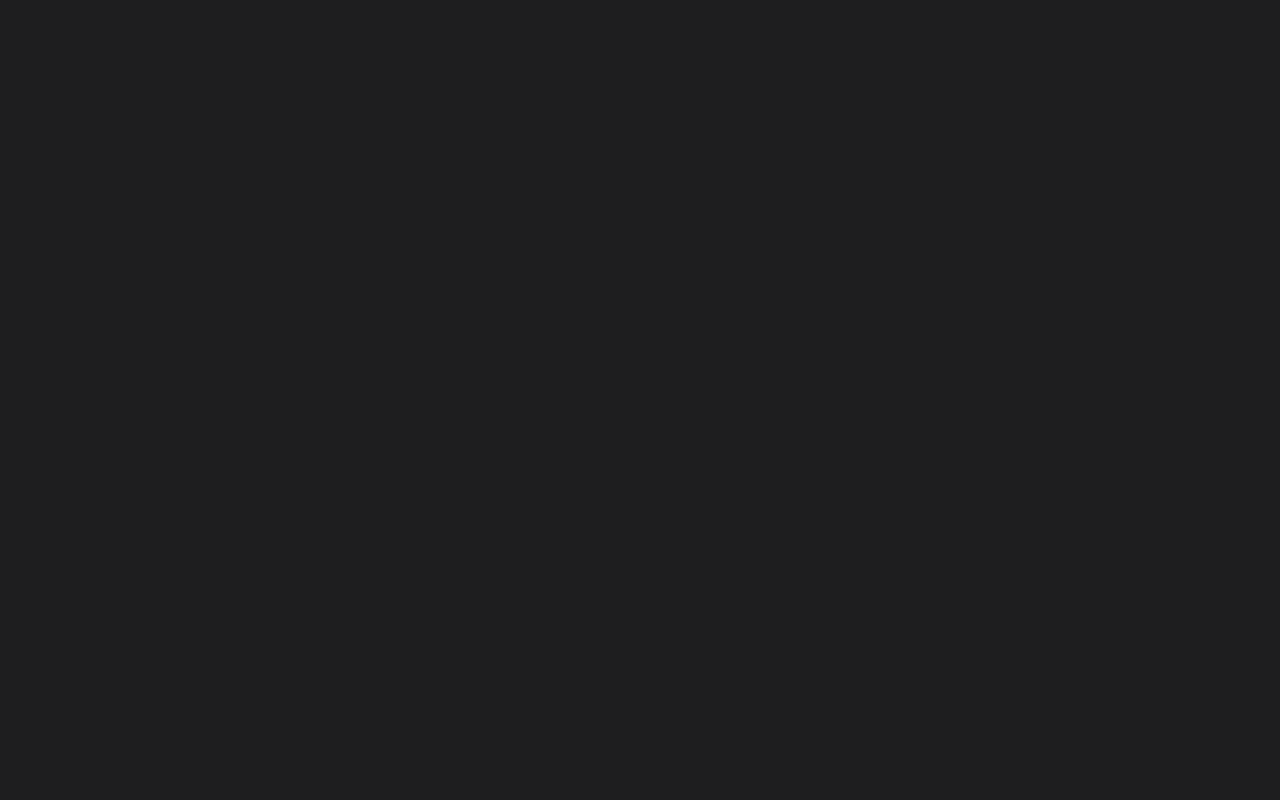
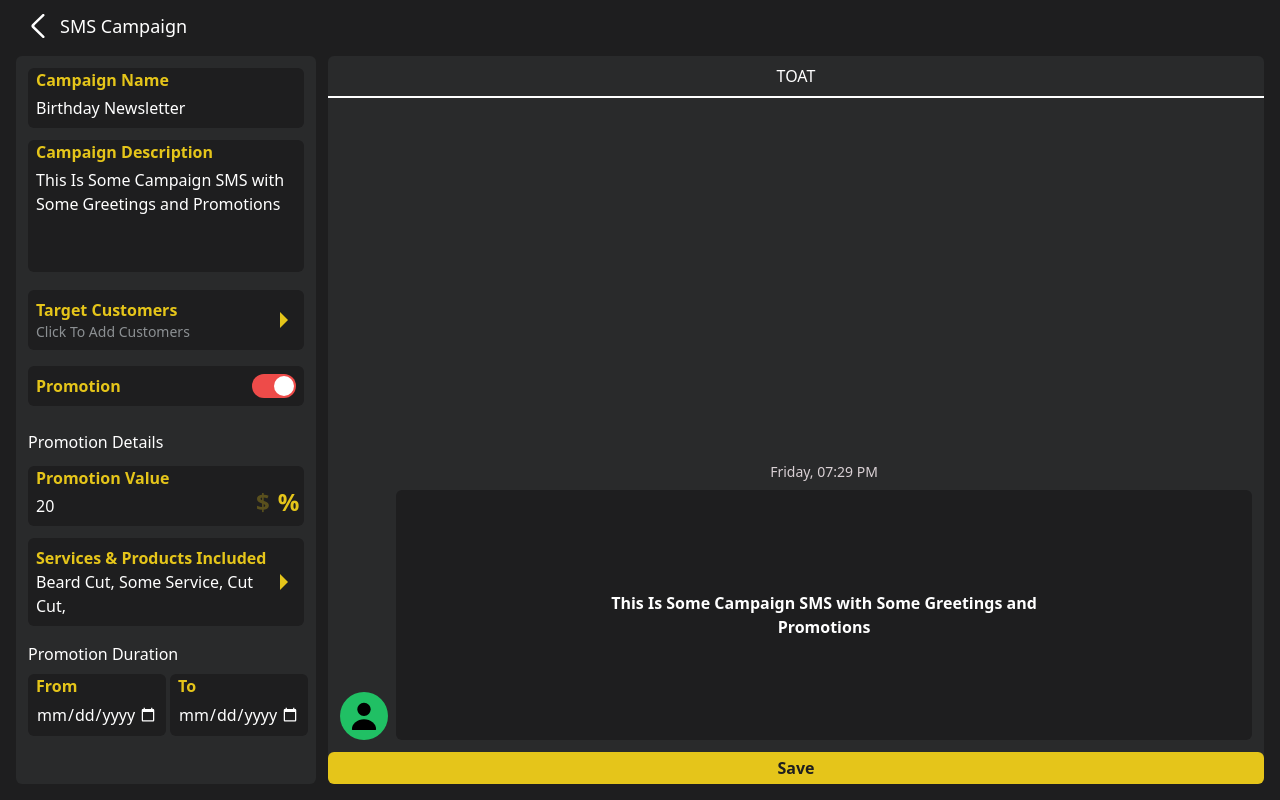
Before and after one commit to DavidMeseha/Campagin-and-survey, a React (Create React App) app: page /edit-campaign/sms/1 in a window 1280 px wide. Before the commit this address had no page. Built offline with nearby package versions, Linux system fonts and the light colour scheme.

Commit message:
Add and Edit SMS Campaigns

```diff
--- a/src/AppRouting.js
+++ b/src/AppRouting.js
@@ -13,6 +13,7 @@ const AppRouting = () => {
                 <Route path='/' element={<Campaigns />} />
                 <Route path='/create-campaign' element={<CreateCampaign />} />
                 <Route path='/create-campaign/sms' element={<SMSCampgain />} />
+                <Route path='/edit-campaign/sms/:id' element={<SMSCampgain />} />
                 <Route path='/create-campaign/email' element={<EmailCampaign />} />
             </Routes>
         </BrowserRouter>
--- a/src/components/create-campaign/SMSMenu.js
+++ b/src/components/create-campaign/SMSMenu.js
@@ -6,8 +6,9 @@ import TextareaWTitle from "../general/TextareaWTitle";
 import ServicesSelectButton from "./ServicesSelectButton";
 import CustomerSelectButton from "./CustomerSelectButton";
 import { convertDateToYMD } from "../../utilities/convertDateToYMD";
+import { isEmpty } from "lodash";
 
-const SMSMenu = ({ setCampaign, campaign, process }) => {
+const SMSMenu = ({ setCampaign, edit, selectedCampaign }) => {
     const [campaignName, setCampaignName] = useState('')
     const [description, setDescription] = useState('')
     const [containPromotion, setContainPromotion] = useState(false)
@@ -17,48 +18,29 @@ const SMSMenu = ({ setCampaign, campaign, process }) => {
     const [selectedServices, setSelectedServices] = useState([])
 
     useEffect(() => {
-        if (process === 'edit') {
-            setCampaignName(campaign.name)
-            setDescription(campaign.description)
-            setSelectedCustomers([...campaign.targetCustomers])
-            if (campaign.promotion) {
-                setSelectedServices([...campaign.promotion.services])
-                setPromotionDuration({ ...campaign.promotion.duration })
-                setPromotionValue({ value: campaign.promotion.value, type: campaign.promotion.type })
+        if (edit && !isEmpty(selectedCampaign)) {
+            setCampaignName(selectedCampaign.name)
+            setDescription(selectedCampaign.description)
+            setSelectedCustomers([...selectedCampaign.targetCustomers])
+            if (selectedCampaign.promotion) {
+                setContainPromotion(true)
+                setSelectedServices([...selectedCampaign.promotion.services])
+                setPromotionDuration({ ...selectedCampaign.promotion.duration })
+                setPromotionValue({ value: selectedCampaign.promotion.value, type: selectedCampaign.promotion.type })
             }
         }
-
-        if (process === 'create') {
-            console.log('create')
-            setCampaign({
-                created: new Date(),
-                activated: new Date(),
-                name: campaignName,
-                type: 'SMS',
-                targetCustomers: [...selectedCustomers],
-                promotion: containPromotion ? {
-                    value: promotionValue.value,
-                    type: promotionValue.type,
-                    services: [...selectedServices]
-                } : null,
-                performance: {
-                    engagment: 0,
-                    sales: 0
-                }
-            })
-        }
-    }, [])
+    }, [selectedCampaign])
 
     useEffect(() => {
-        console.log(campaign)
         setCampaign({
-            ...campaign,
+            ...selectedCampaign,
             name: campaignName,
             description: description,
             targetCustomers: [...selectedCustomers],
             promotion: containPromotion ? {
                 value: promotionValue.value,
                 type: promotionValue.type,
+                duration: { start: new Date(promotionDuration.start), end: new Date(promotionDuration.end) },
                 services: [...selectedServices]
             } : null,
             performance: {
@@ -110,14 +92,14 @@ const SMSMenu = ({ setCampaign, campaign, process }) => {
                         <TextInput
                             type={'date'} title={'From'}
                             value={convertDateToYMD(promotionDuration.start)}
-                            onChange={(e) => setPromotionDuration({ ...promotionDuration, start: e.target.value })}
+                            onChange={(e) => setPromotionDuration({ ...promotionDuration, start: new Date(e.target.value) })}
                         />
                     </div>
                     <div className="w-1/2">
                         <TextInput
                             type={'date'} title={'To'}
-                            value={convertDateToYMD(promotionDuration.start)}
-                            onChange={(e) => setPromotionDuration({ ...promotionDuration, end: e.target.value })}
+                            value={convertDateToYMD(promotionDuration.end)}
+                            onChange={(e) => setPromotionDuration({ ...promotionDuration, end: new Date(e.target.value) })}
                         />
                     </div>
                 </div>
--- a/src/components/create-campaign/ServicesSelectButton.js
+++ b/src/components/create-campaign/ServicesSelectButton.js
@@ -14,7 +14,6 @@ const ServicesSelectButton = ({selected, setSelected}) => {
                     {selected.length < 1
                         ? <div className="text-color5 text-sm">Select Services and Products</div>
                         : selected.map((service) => {
-                            console.log(service)
                             return service.service + ', '
                         })}
                 </div>
--- a/src/components/general/Icons.jsx
+++ b/src/components/general/Icons.jsx
@@ -44,6 +44,15 @@ export const AddPhoto = () => {
             <path d="M21 11V18C21 19.1046 20.1046 20 19 20H5C3.89543 20 3 19.1046 3 18V9C3 7.89543 3.89543 7 5 7H6.5C7.12951 7 7.72229 6.70361 8.1 6.2L9.15 4.8C9.52771 4.29639 10.1205 4 10.75 4H13.25" stroke="#E5C51A" strokeWidth="2" strokeLinecap="round" strokeLinejoin="round" />
             <path d="M18.5 4V6.5M18.5 9V6.5M18.5 6.5H16M18.5 6.5H21" stroke="#E5C51A" strokeWidth="2" strokeLinecap="round" strokeLinejoin="round" />
             <circle cx="12" cy="13" r="4" stroke="#E5C51A" strokeWidth="2" strokeLinecap="round" strokeLinejoin="round" />
+        </svg>
+    )
+}
+
+export const User = () => {
+    return (
+        <svg viewBox="0 0 24 24">
+            <path d="M12 12C14.7614 12 17 9.76142 17 7C17 4.23858 14.7614 2 12 2C9.23858 2 7 4.23858 7 7C7 9.76142 9.23858 12 12 12Z" />
+            <path d="M12.0002 14.5C6.99016 14.5 2.91016 17.86 2.91016 22C2.91016 22.28 3.13016 22.5 3.41016 22.5H20.5902C20.8702 22.5 21.0902 22.28 21.0902 22C21.0902 17.86 17.0102 14.5 12.0002 14.5Z" />
         </svg>
     )
 }
--- a/src/components/general/Switch.js
+++ b/src/components/general/Switch.js
@@ -6,7 +6,7 @@ const Switch = ({ onChange, value }) => {
     useEffect(() => {
         if (!switchRef.current) return
         switchRef.current.checked = value
-    }, [])
+    }, [value])
 
     return (
         <label className="relative inline-flex items-center touch-no-pointer">
--- a/src/context/DataProvider.js
+++ b/src/context/DataProvider.js
@@ -32,16 +32,36 @@ export const DataProvider = ({ children }) => {
         setCampaigns(newCampaigns)
     }
 
-    const addNewCampaign = (campaign) => {
-        let newCampaigns = cloneDeep(campaigns)
-        newCampaigns.push({ ...campaign, id: ++campaignID })
-        setCampaigns(newCampaigns)
+    const addNewCampaign = (campaign, type) => {
+        let avilableCampaigns = cloneDeep(campaigns)
+        let newCampaign = {
+            id: (++campaignID).toString(),
+            ...campaign,
+            created: new Date(),
+            activated: new Date(),
+            status: true,
+            type: type,
+        }
+        avilableCampaigns.push(newCampaign)
+        setCampaigns(avilableCampaigns)
+    }
+
+    const editCampaign = (id, newData) => {
+        let avilableCampaigns = cloneDeep(campaigns)
+
+        for (let index in campaigns) {
+            console.log(avilableCampaigns[index].id, id)
+            if (avilableCampaigns[index].id === id) {
+                avilableCampaigns[index] = { ...avilableCampaigns[index], ...newData }
+            }
+        }
+        setCampaigns(avilableCampaigns)
     }
 
     return (
         <DataContext.Provider value={{
             campaigns, customers, services,
-            changeCampaignStatus, addNewCampaign
+            changeCampaignStatus, addNewCampaign, editCampaign
         }}>
             {children}
         </DataContext.Provider>
--- a/src/page/SMSCampgain.js
+++ b/src/page/SMSCampgain.js
@@ -1,20 +1,41 @@
-import { useNavigate } from "react-router";
+import { useLocation, useNavigate, useParams } from "react-router";
 import Header from "../components/general/Header";
 import SMSMenu from "../components/create-campaign/SMSMenu";
-import { useState } from "react";
-import { Edit } from "../components/general/Icons";
+import { useEffect, useState } from "react";
+import { Edit, User } from "../components/general/Icons";
 import Button from "../components/general/Button";
 import Message from '../components/general/Message'
 import DonePopup from "../components/general/DonePopup";
 import useData from "../hooks/useData";
+import { cloneDeep } from "lodash";
 
 const SMSCampgain = () => {
     const navigate = useNavigate()
-    const { addNewCampaign } = useData()
+    const location = useLocation()
+    const { id } = useParams()
+    const { campaigns, editCampaign, addNewCampaign } = useData()
     const [campaign, setCampaign] = useState({})
+    const [selectedCampaign, setSelectedCampaign] = useState({})
     const [errorMessage, setErrorMesssage] = useState('')
     const [isError, setIsError] = useState(false)
     const [isDone, setIsDone] = useState(false)
+    const [isView, setIsView] = useState(false)
+    const isEdit = location.pathname !== '/create-campaign/sms'
+
+    useEffect(() => {
+        if (isEdit && id) {
+            let foundCampaign = {}
+            for (let campaign of campaigns) {
+                if (campaign.id === id) {
+                    foundCampaign = cloneDeep(campaign)
+                    break
+                }
+            }
+
+            setCampaign(foundCampaign)
+            setSelectedCampaign(foundCampaign)
+        }
+    }, [campaigns])
 
     const threwError = (message) => {
         setErrorMesssage(message)
@@ -24,14 +45,15 @@ const SMSCampgain = () => {
     const save = () => {
         if (!campaign.name) return threwError('Campaign Name Field Is Empty')
         if (!campaign.description) return threwError('Campaign Description Field Is Empty')
-        if (!campaign.targetCustomers.length > 0) return threwError('No Customers Targeted')
+        if (campaign.targetCustomers.length < 1) return threwError('No Customers Targeted')
         if (campaign.promotion) {
             if (!campaign.promotion.value) return threwError('It contains promotion but has no value')
-            if (campaign.promotion.services.length > 0) return threwError('It contains promotion but has no selected services')
+            if (campaign.promotion.services.length < 1) return threwError('It contains promotion but has no selected services')
             if (campaign.promotion.duration.start > campaign.promotion.duration.end) return threwError('Promotion duration end should be after the start value')
         }
 
-        addNewCampaign(campaign)
+        if (!isEdit) addNewCampaign(campaign, 'SMS')
+        else editCampaign(campaign.id, campaign)
 
         setIsDone(true)
         setTimeout(() => {
@@ -44,20 +66,23 @@ const SMSCampgain = () => {
         <div className="relative">
             {isDone && <DonePopup action={'New Campaign Created'} />}
             <Message message={errorMessage} state={isError} setState={setIsError} />
-            <div className="relative h-[100vh] mx-4 text-color2">
-                <div className="p-3"><Header title={'SMS Campaign'} action={() => navigate('/')} /></div>
-                <main className="absolute flex gap-4 w-full top-14 bottom-4">
-                    <div className="w-[300px] p-3 bg-secondary rounded-md overflow-auto">
-                        <SMSMenu save={save} campaign={campaign} setCampaign={setCampaign} process={'create'} />
+            <div className="relative h-[100vh] mx-4 text-color2 overflow-hidden">
+                <div className="flex justify-between items-center p-3">
+                    <Header title={'SMS Campaign'} action={() => navigate('/')} />
+                    <div className="w-16 sm:hidden"><Button name={isView ? 'Edit' : 'View'} action={() => setIsView(!isView)} color={'bg-color4'} /></div>
+                </div>
+                <main className={`absolute flex gap-3 sm:w-full w-[200%] top-14 bottom-4 ${isView ? 'left-[-100%]' : 'left-0'} sm:left-0`}>
+                    <div className="sm:w-[300px] w-1/2 p-3 bg-secondary rounded-md overflow-auto">
+                        <SMSMenu save={save} campaign={campaign} selectedCampaign={selectedCampaign} setCampaign={setCampaign} edit={isEdit} />
                     </div>
-                    <div className="flex flex-col grow bg-secondary rounded-md">
+                    <div className="flex flex-col sm:grow w-1/2 bg-secondary rounded-md">
                         <div className="w-full p-2 border-b-2 border-b-color2 text-center">TOAT</div>
                         <div className="flex items-end grow gap-2 p-3">
-                            <div className="w-12 p-2 bg-green rounded-full"><Edit /></div>
+                            <div className="w-12 p-2 bg-green rounded-full"><User /></div>
                             <div className="grow">
                                 <div className="w-full text-center text-color8 text-sm p-2">{new Date().toLocaleDateString('en', { weekday: 'long' }) + ', ' + new Date().toLocaleTimeString('en', { hour12: true, hour: '2-digit', minute: '2-digit' })}</div>
                                 <div className="w-full min-h-[250px] flex items-center bg-primary rounded-md">
-                                    <div className="grow text-center font-bold text-base"><p className="w-[90%] m-auto overflow-hidden">{campaign.description}</p></div>
+                                    <div className="grow text-center font-bold text-base"><p className="w-[35vw] m-auto overflow-hidden">{campaign.description}</p></div>
                                 </div>
                             </div>
                         </div>
```
Also changed, not shown: src/page/Campaigns.js (+6 -2 lines).
